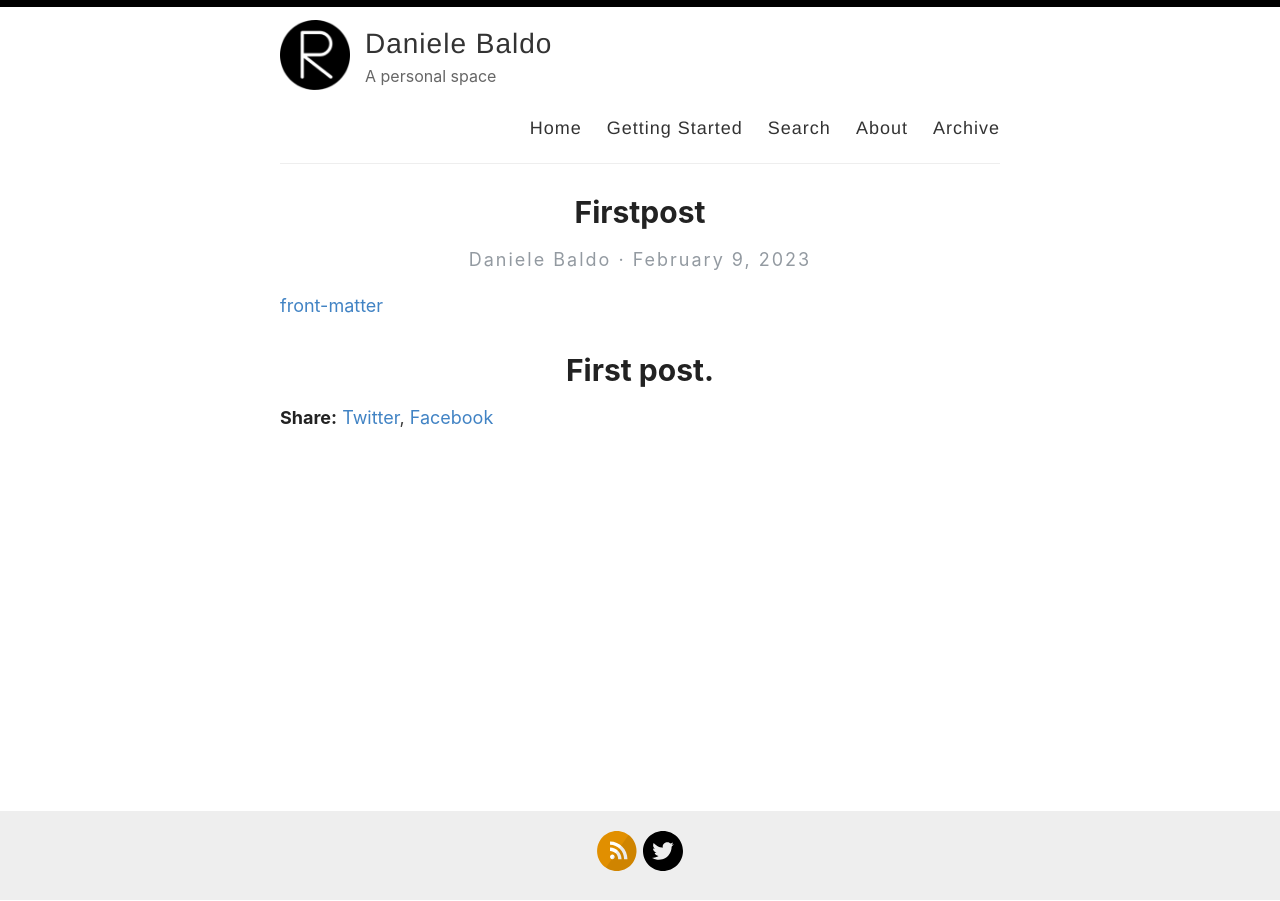
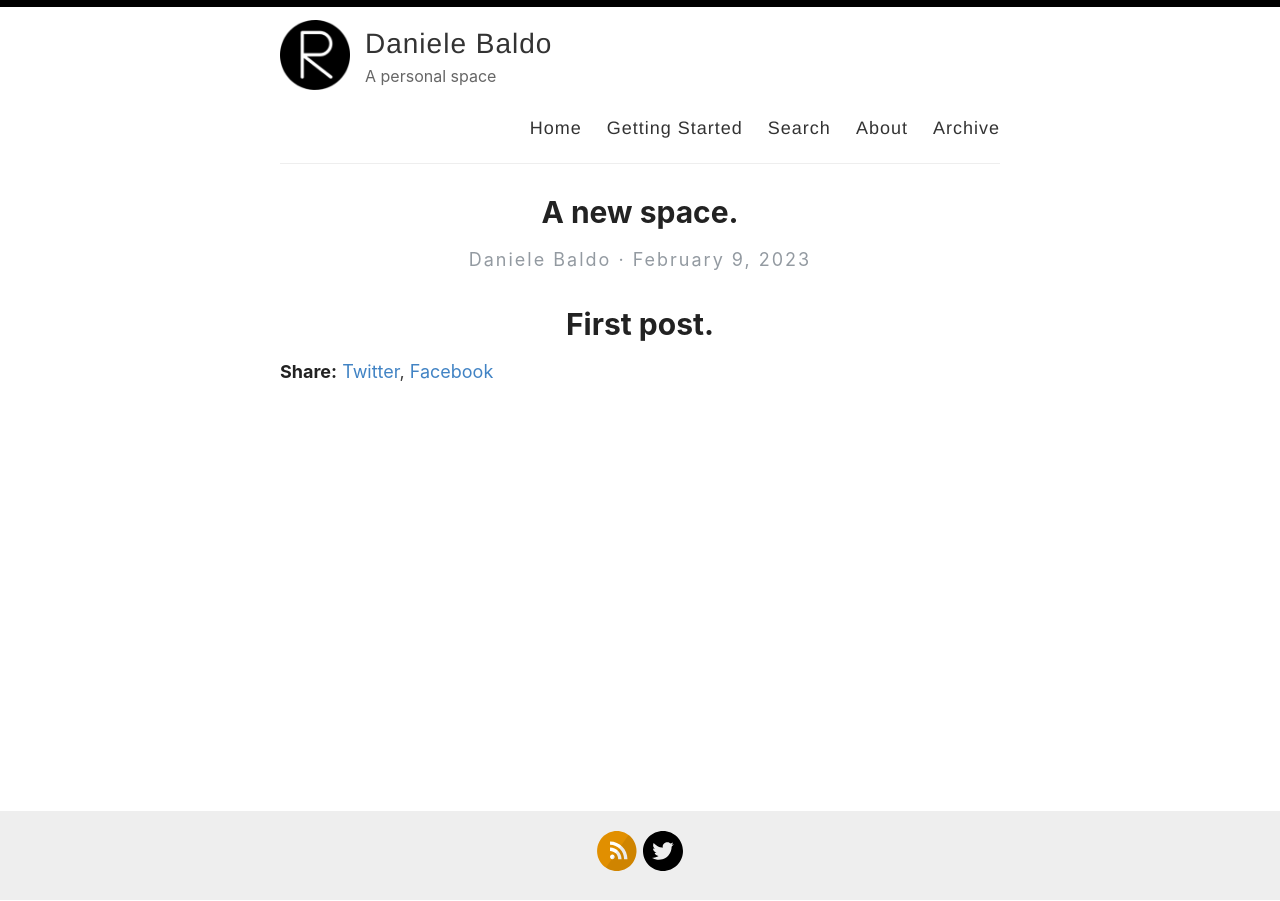
Before and after one commit to danielebaldo/danielebaldo.github.io, a Jekyll site: the page built from _posts/2023-2-09-firstpost.md, in a window 1280 px wide. Built offline with Jekyll 4.4.1, drawn with Linux system fonts in a browser that asks for light colours; our own code applies the rules of GitHub Pages for plain Markdown files.

Commit message:
Added title

```diff
--- a/_posts/2023-2-09-firstpost.md
+++ b/_posts/2023-2-09-firstpost.md
@@ -1,2 +1,6 @@
-[front-matter](http://jekyllrb.com/docs/frontmatter/)
+---
+layout: post
+title: A new space.
+---
+
 # First post.
```
